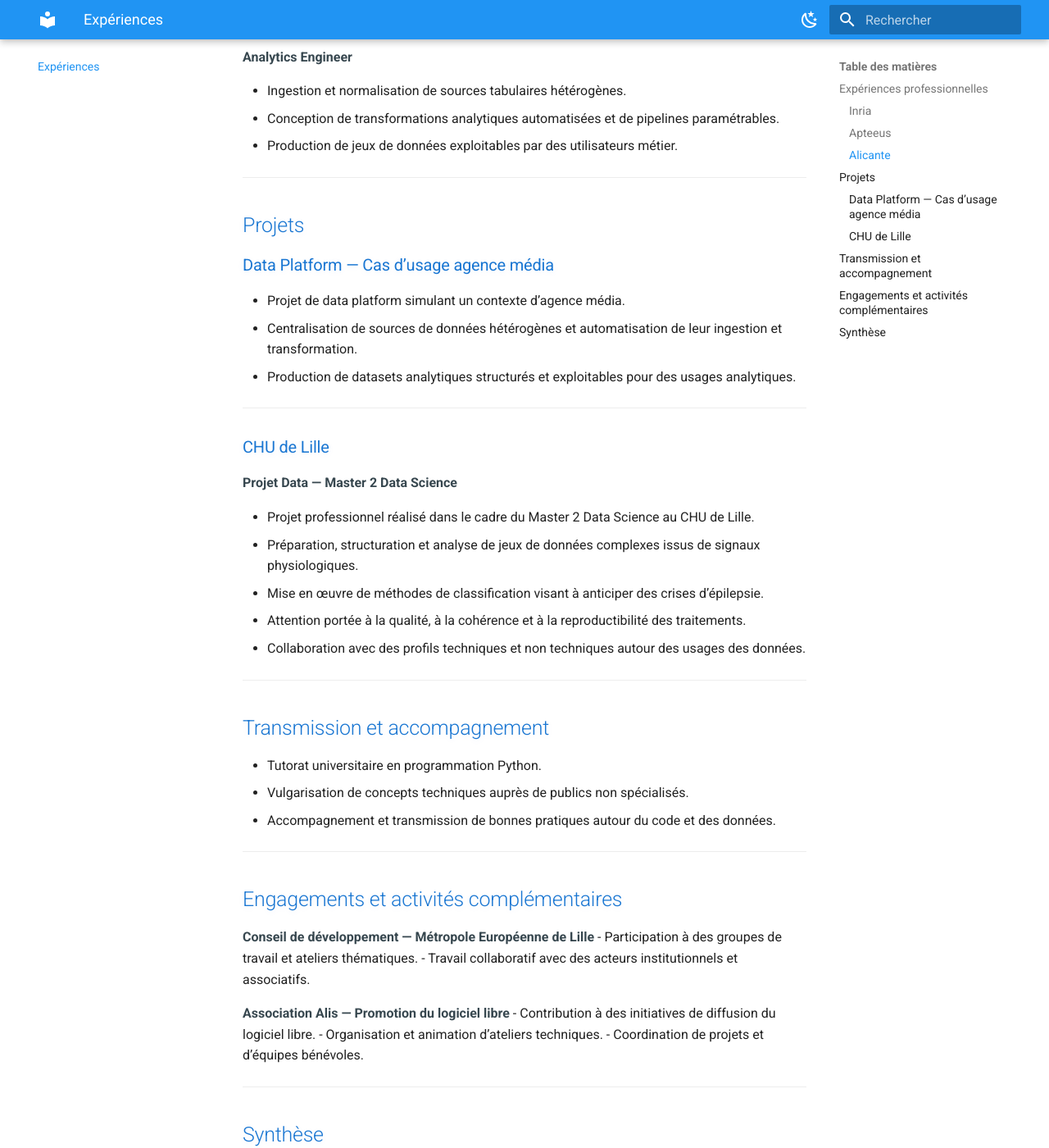
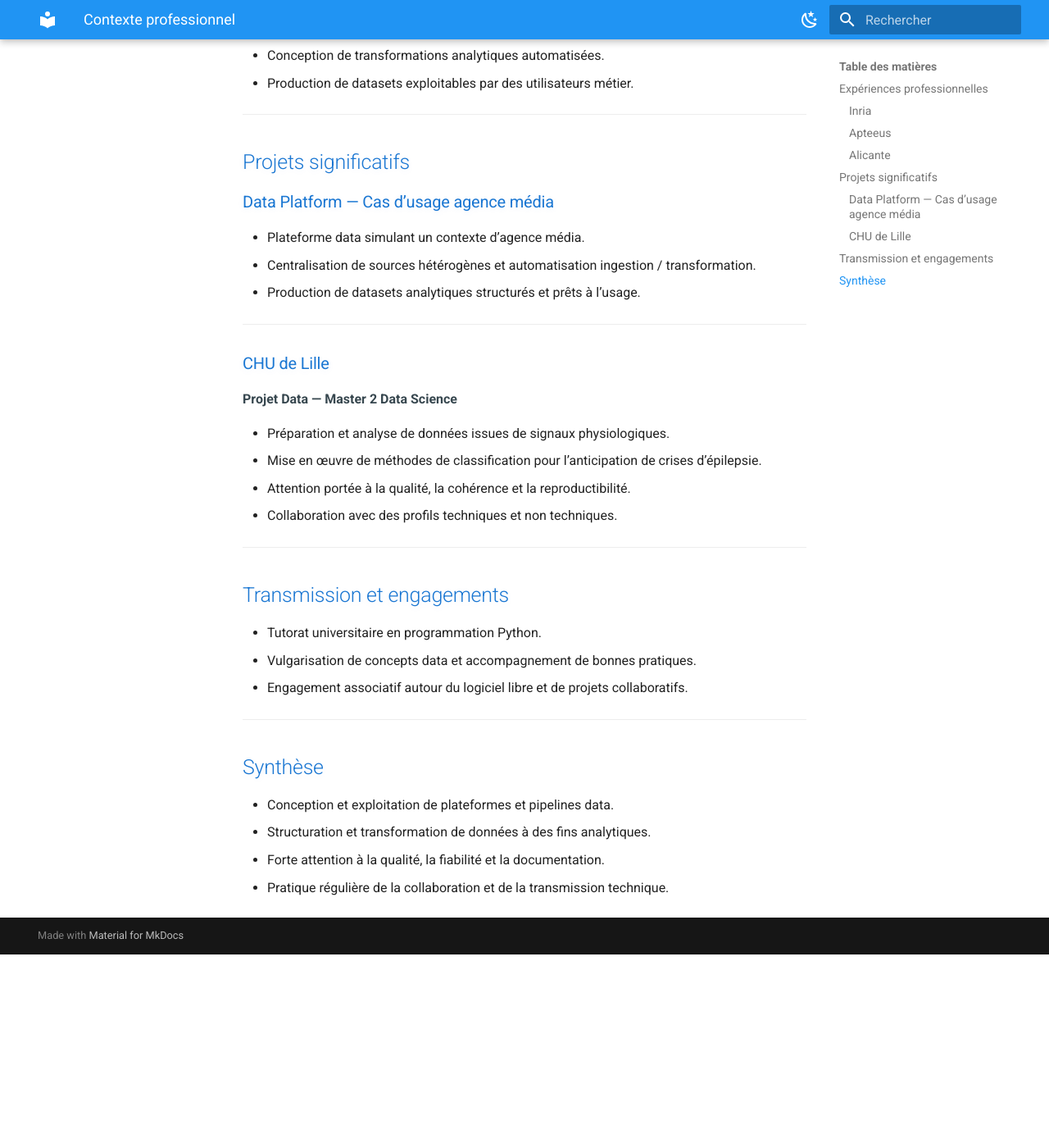
Before and after one commit to y-ikli/portfolio, an MkDocs documentation site: the page built from docs/experiences.md, in a window 1280 px wide and 1400 px high, scrolled down 1049 px. Shown: the whole window at 82% size. Built offline with MkDocs 1.6.1 and Material for MkDocs 9.7.7, drawn with Linux system fonts in a browser that asks for light colours; after the commit the page ends 2213 px from its top, so only the background shows below that; some of the changed text lies outside the part shown.

Commit message:
update nav

```diff
--- a/docs/experiences.md
+++ b/docs/experiences.md
@@ -1,6 +1,7 @@
-<h1 style="color:#fb8c00;font-weight:700;">Expériences</h1>
+# Contexte professionnel
 
-Cette page présente mes expériences sous l’angle de la **construction de pipelines**, de la **structuration des données** et de leur **mise à disposition pour des usages analytiques**, dans une logique orientée **Data Engineer / Analytics Engineer**.
+Cette page apporte un **complément de contexte** au portfolio.
+Elle synthétise mon parcours sous l’angle de la **construction de plateformes et pipelines data** et de la **mise à disposition de données fiables pour des usages analytiques**, dans une logique **Data Engineer / Analytics Engineer**.
 
 ---
 
@@ -9,19 +10,19 @@
 ### Inria
 **Data Engineer — Data Platform**
 
-- Mise en place et évolution d’une data platform cloud dédiée au développement et à la fiabilisation de pipelines de données.
-- Développement de pipelines en Python et SQL, avec tests, documentation et contrôles de cohérence.
-- Structuration de flux et de jeux de données analytiques utilisés par des équipes internes.
-- Collaboration avec différents profils techniques pour garantir l’exploitabilité et la stabilité des données.
+- Conception et évolution d’une data platform cloud orientée production.
+- Développement de pipelines Python / SQL avec tests, documentation et contrôles de cohérence.
+- Structuration de datasets analytiques utilisés par des équipes internes.
+- Collaboration avec des profils data et techniques pour garantir stabilité et exploitabilité.
 
 ---
 
 ### Apteeus
 **Data Engineer**
 
-- Développement de pipelines ETL pour l’ingestion de données issues de fichiers structurés (TXT, CSV, Excel).
-- Transformation, mise en qualité et documentation de données à destination d’usages analytiques et de reporting.
-- Construction de bases analytiques cohérentes et exploitables dans le temps.
+- Développement de pipelines ETL pour données structurées (TXT, CSV, Excel).
+- Transformation, mise en qualité et documentation de données analytiques.
+- Construction de bases cohérentes et maintenables dans le temps.
 
 ---
 
@@ -29,58 +30,42 @@
 **Analytics Engineer**
 
 - Ingestion et normalisation de sources tabulaires hétérogènes.
-- Conception de transformations analytiques automatisées et de pipelines paramétrables.
-- Production de jeux de données exploitables par des utilisateurs métier.
+- Conception de transformations analytiques automatisées.
+- Production de datasets exploitables par des utilisateurs métier.
 
 ---
 
-## Projets
+## Projets significatifs
 
 ### Data Platform — Cas d’usage agence média
 
-- Projet de data platform simulant un contexte d’agence média.
-- Centralisation de sources de données hétérogènes et automatisation de leur ingestion et transformation.
-- Production de datasets analytiques structurés et exploitables pour des usages analytiques.
+- Plateforme data simulant un contexte d’agence média.
+- Centralisation de sources hétérogènes et automatisation ingestion / transformation.
+- Production de datasets analytiques structurés et prêts à l’usage.
 
 ---
 
 ### CHU de Lille
 **Projet Data — Master 2 Data Science**
 
-- Projet professionnel réalisé dans le cadre du Master 2 Data Science au CHU de Lille.
-- Préparation, structuration et analyse de jeux de données complexes issus de signaux physiologiques.
-- Mise en œuvre de méthodes de classification visant à anticiper des crises d’épilepsie.
-- Attention portée à la qualité, à la cohérence et à la reproductibilité des traitements.
-- Collaboration avec des profils techniques et non techniques autour des usages des données.
+- Préparation et analyse de données issues de signaux physiologiques.
+- Mise en œuvre de méthodes de classification pour l’anticipation de crises d’épilepsie.
+- Attention portée à la qualité, la cohérence et la reproductibilité.
+- Collaboration avec des profils techniques et non techniques.
 
 ---
 
-## Transmission et accompagnement
+## Transmission et engagements
 
 - Tutorat universitaire en programmation Python.
-- Vulgarisation de concepts techniques auprès de publics non spécialisés.
-- Accompagnement et transmission de bonnes pratiques autour du code et des données.
-
----
-
-## Engagements et activités complémentaires
-
-**Conseil de développement — Métropole Européenne de Lille**
-- Participation à des groupes de travail et ateliers thématiques.
-- Travail collaboratif avec des acteurs institutionnels et associatifs.
-
-**Association Alis — Promotion du logiciel libre**
-- Contribution à des initiatives de diffusion du logiciel libre.
-- Organisation et animation d’ateliers techniques.
-- Coordination de projets et d’équipes bénévoles.
+- Vulgarisation de concepts data et accompagnement de bonnes pratiques.
+- Engagement associatif autour du logiciel libre et de projets collaboratifs.
 
 ---
 
 ## Synthèse
 
-Ces expériences illustrent :
-
-- la conception et l’exploitation de plateformes et de pipelines data,
-- la structuration et la transformation de données à des fins analytiques,
-- l’attention portée à la qualité, à la fiabilité et à la documentation des données,
-- une pratique régulière de la collaboration et de la transmission technique.
+- Conception et exploitation de plateformes et pipelines data.
+- Structuration et transformation de données à des fins analytiques.
+- Forte attention à la qualité, la fiabilité et la documentation.
+- Pratique régulière de la collaboration et de la transmission technique.
--- a/docs/index.md
+++ b/docs/index.md
@@ -1,7 +1,4 @@
-
-<h1 style="color:#fb8c00;font-weight:700;">Portfolio — Data Engineer / Analytics Engineer</h1>
-
-<h2 align="center">Younes IKLI</h2>
+# Portfolio — Younes IKLI
 
 <p align="center">
   <a href="https://github.com/y-ikli" target="_blank" rel="noopener">
@@ -17,27 +14,55 @@
 
 ---
 
-## Profil
-Data Engineer / Analytics Engineer spécialisé dans la conception et l’exploitation de **plateformes data** et de **pipelines analytiques en production**.
-Mon travail consiste à construire des systèmes **fiables**, **lisibles** et **évolutifs**, en tenant compte des contraintes opérationnelles et de la qualité des données.
+## Présentation
+
+Ingénieur Data orienté produit, j’interviens au croisement du **Data Engineering** et de l’**Analytics Engineering**.
+Je conçois des plateformes data robustes et des couches analytiques fiables, permettant de transformer des données
+complexes en **indicateurs clairs et actionnables** pour les équipes produit et métier.
 
 ---
 
-## Ce que je fais
-- Concevoir et opérer des pipelines d’ingestion de données.
-- Structurer et transformer les données pour des usages analytiques.
-- Orchestrer et automatiser les traitements.
-- Produire des tables analytiques fiables et exploitables.
-- Documenter et maintenir des systèmes data dans la durée.
+## TL;DR – Analytics Engineering View
+<a id="tldr--analytics-engineering-view"></a>
+
+**Construction et fiabilisation de la couche analytique au service du produit et du business.**
+
+- Modélisation analytique SQL-first avec dbt (facts / dimensions, grain maîtrisé)
+- Harmonisation et gouvernance des KPIs métier
+- Tests automatisés, documentation et qualité des données en production
+- Livraison de data marts BI-ready pour équipes produit, business et clients
+
+---
+
+## TL;DR – Data Engineering View
+<a id="tldr--data-engineering-view"></a>
+
+**Conception et exploitation de data platforms fiables et scalables en environnement cloud.**
+
+- Ingestion multi-sources et pipelines incrémentaux orchestrés (Airflow)
+- Architectures modulaires, cloud-ready et orientées production
+- Monitoring, CI/CD et observabilité des pipelines
+- Scalabilité, résilience et maintenabilité des systèmes data
 
 ---
 
 ## Projet principal
-Un projet end-to-end illustrant une plateforme data opérationnelle :
 
-- ingestion et normalisation de sources hétérogènes
-- orchestration des traitements
-- transformations analytiques contrôlées
-- tables analytiques prêtes à être consommées
+Un projet end-to-end illustrant un **socle data unique**, lisible selon deux angles complémentaires :
+
+- **Analytics Engineering** : modélisation analytique, KPIs, qualité et usages métier
+- **Data Engineering** : ingestion, orchestration, architecture et robustesse production
+
+Fonctionnalités clés :
+- Ingestion et normalisation de sources hétérogènes
+- Orchestration des traitements data
+- Transformations analytiques contrôlées
+- Tables analytiques prêtes à être consommées par la BI et les équipes produit
 
 ➡️ **[Voir le projet](projets/index.md)**
+
+---
+
+<div style="font-size:0.9em; opacity:0.75;">
+Contexte professionnel détaillé : <a href="experiences/">consulter</a>
+</div>
--- a/mkdocs.yml
+++ b/mkdocs.yml
@@ -6,8 +6,6 @@
 site_name: "Portfolio"
 nav:
   - Accueil: index.md
-  - Expériences: experiences.md
-  - Compétences: competences.md
   - Projets:
       - Liste des projets: projets/index.md
 
```
